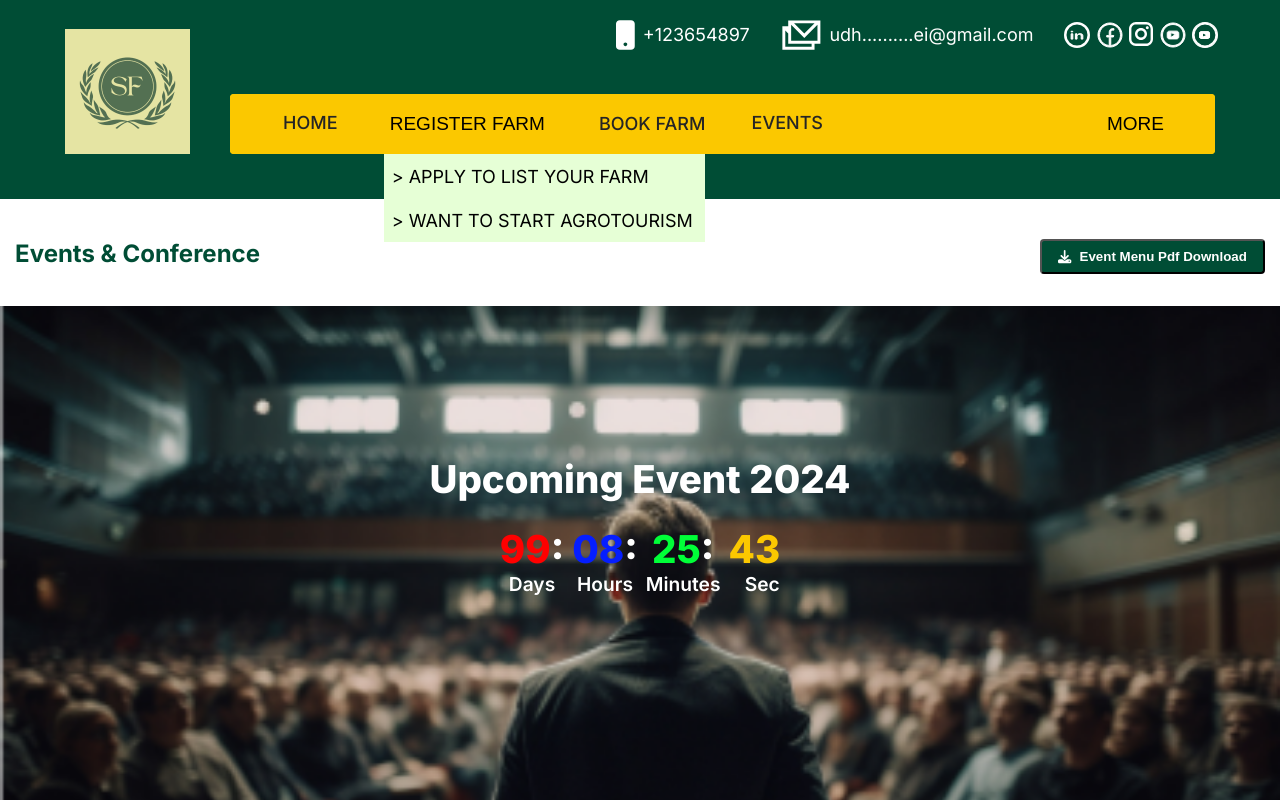
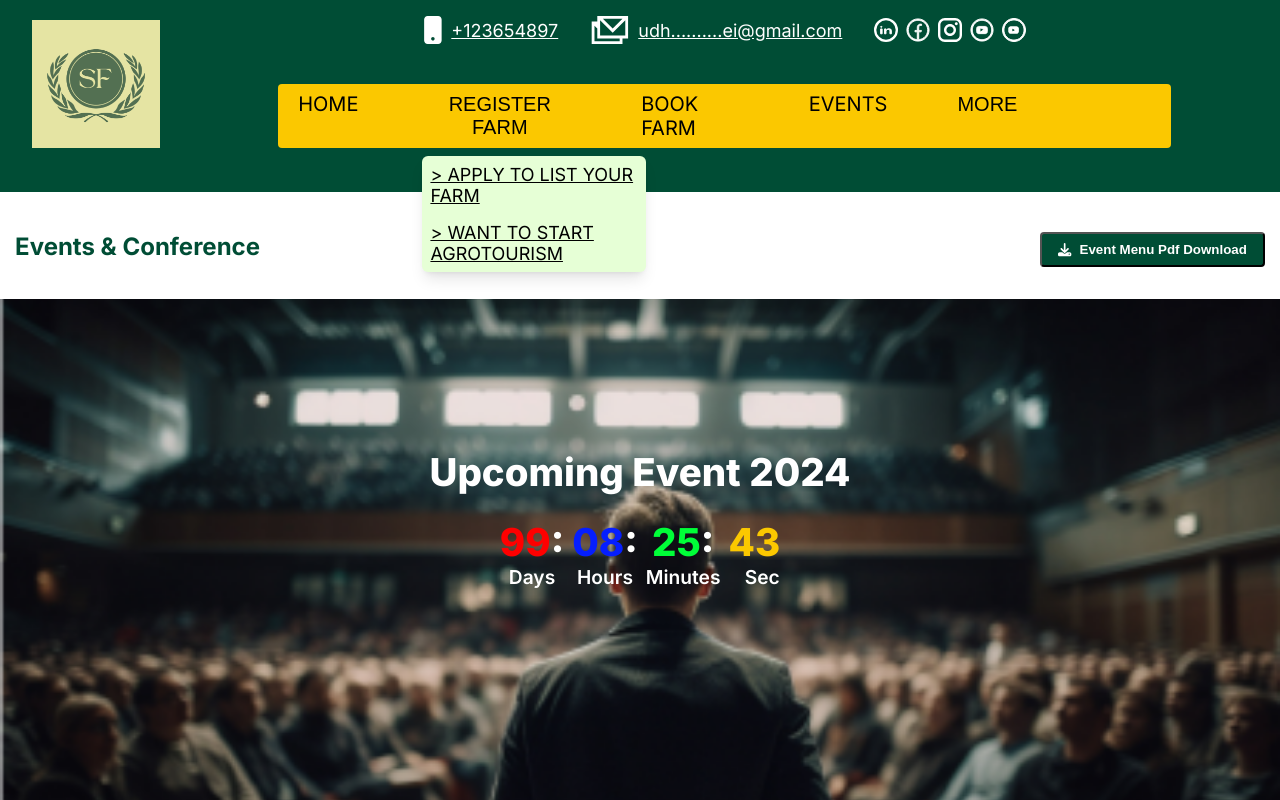
Before and after one commit to uddeshFullStack/farm2, a Next.js app: page /events in a window 1280 px wide. Both pictures are taken after a click on the button "REGISTER FARM". Shown: the top 800 px of the page. Built offline with nearby package versions, Linux system fonts and the light colour scheme.

Commit message:
"fully responsive"

```diff
--- a/components/TopNavBar.js
+++ b/components/TopNavBar.js
@@ -2,167 +2,182 @@ import PropTypes from "prop-types";
 import Link from "next/link";
 import { useRouter } from "next/router";
 import { useCallback, useState } from "react";
+import { GiHamburgerMenu } from "react-icons/gi";
+import { IoMdClose } from "react-icons/io";
 
 const TopNavBar = ({ className = "" }) => {
   const [showRegisterDropdown, setShowRegisterDropdown] = useState(false);
   const [showMoreDropdown, setShowMoreDropdown] = useState(false);
+  const [showMobileMenu, setShowMobileMenu] = useState(false);
   const router = useRouter();
+
   const onLogoClick = useCallback(() => {
     router.push("/");
   }, [router]);
 
   return (
     <header
-      className={`self-stretch bg-primary-colour flex flex-row items-end justify-start pt-5 px-[65px] pb-[45px] box-border gap-[40px] max-w-full text-left text-lg text-white font-inter mq750:gap-[20px] mq750:pl-8 mq750:pr-8 mq750:box-border ${className}`}
+      className={`flex flex-row h-10 md:h-24 lg:h-32 md:gap-0 lg:gap-20 gap-4 w-full items-end p-5  md:px-8  md:pb-11 bg-primary-colour text-white font-inter ${className}`}
     >
-      <div className="h-[199px] w-[1440px] relative bg-primary-colour hidden max-w-full" />
-      <div className="flex flex-row items-start justify-start bg-[url('/sf-page0001-1@2x.png')] bg-cover bg-no-repeat bg-[top] z-[1]">
+      <div className="flex items-center cursor-pointer" onClick={onLogoClick}>
         <img
-          className="h-[125px] w-[125px] relative object-cover z-[2] cursor-pointer"
+          className="h-[38px] w-9 md:h-24 md:w-24 lg:h-32 lg:w-32 object-cover"
           loading="lazy"
-          alt=""
+          alt="Logo"
           src="/sf-page0001-1@2x.png"
-          onClick={onLogoClick}
         />
       </div>
-      <div className="flex-1 flex flex-col items-end justify-start gap-[44px] max-w-full mq750:gap-[22px]">
-        <div className="w-[599px] flex flex-row items-start justify-start max-w-full z-[1]">
-          <div className="flex-1 flex flex-row items-start justify-start gap-[30.6px] max-w-full z-[2] mq750:gap-[15px]">
-            <div className="flex flex-row items-start justify-start gap-[8px]">
-              <div className="h-[30px] w-[18.8px] relative">
-                <img
-                  className="absolute top-[0px] left-[0px] w-full h-full"
-                  alt=""
-                  src="/vector.svg"
-                />
-              </div>
-              <div className="flex flex-col items-start justify-start pt-1 px-0 pb-0">
-                <a className="[text-decoration:none] relative text-[inherit] inline-block min-w-[109px] whitespace-nowrap">
+      <div className="flex-1 flex flex-col items-end lg:items-center space-y-4 lg:space-y-10 mr-[8vw]">
+        <div className="hidden md:flex  flex-row space-x-2 md:space-x-8">
+          <div className="flex items-center space-x-2">
+            <img src="/vector.svg" alt="Phone Icon" className="h-7 w-5" />
+            <a href="tel:+123654897" className="text-lg text-white">
               +123654897
             </a>
           </div>
-            </div>
-            <div className="flex-1 flex flex-row items-start justify-start gap-[8px]">
-              <div className="h-[30px] w-[39px] relative">
-                <img
-                  className="absolute top-[0px] left-[0px] w-full h-full"
-                  alt=""
-                  src="/vector-2.svg"
-                />
-              </div>
-              <div className="flex-1 flex flex-col items-start justify-start pt-1 px-0 pb-0">
-                <a className="[text-decoration:none] relative text-[inherit] whitespace-nowrap">
+          <div className="flex items-center space-x-1 md:space-x-2">
+            <img src="/vector-2.svg" alt="Email Icon" className="h-7 w-10" />
+            <a href="mailto:udh..........ei@gmail.com" className="text-lg text-white">
               udh..........ei@gmail.com
             </a>
           </div>
-            </div>
-            <div className="flex flex-col items-start justify-start pt-0.5 px-0 pb-0">
-              <div className="flex flex-row items-start justify-start gap-[6.5px]">
-                <div className="h-[26px] w-[26px] relative">
-                  <img
-                    className="absolute top-[0px] left-[0px] w-full h-full"
-                    alt=""
-                    src="/group-1.svg"
-                  />
-                </div>
-                <div className="h-[26px] w-[26px] relative">
-                  <img
-                    className="absolute top-[0px] left-[0px] w-full h-full"
-                    alt=""
-                    src="/vector-4.svg"
-                  />
-                </div>
-                <div className="w-6 h-6 relative">
-                  <img
-                    className="absolute top-[0px] left-[0px] w-full h-full"
-                    alt=""
-                    src="/vector-6.svg"
-                  />
-                </div>
-                <div className="h-[26px] w-[26px] relative">
-                  <img
-                    className="absolute top-[0px] left-[0px] w-full h-full"
-                    alt=""
-                    src="/group.svg"
-                  />
-                </div>
-                <div className="h-[26px] w-[26px] relative">
-                  <img
-                    className="absolute top-[0px] left-[0px] w-full h-full"
-                    alt=""
-                    src="/group-2.svg"
-                  />
+          <div className="flex items-center justify-start  space-x-1 md:space-x-2">
+            <img src="/group-1.svg" alt="Social Icon 1" className="h-6 w-6" />
+            <img src="/vector-4.svg" alt="Social Icon 2" className="h-6 w-6" />
+            <img src="/vector-6.svg" alt="Social Icon 3" className="h-6 w-6" />
+            <img src="/group.svg" alt="Social Icon 4" className="h-6 w-6" />
+            <img src="/group-2.svg" alt="Social Icon 5" className="h-6 w-6" />
           </div>
         </div>
+
+        {/* Hamburger menu for mobile */}
+        <div className="md:hidden flex items-center">
+          <button
+            onClick={() => setShowMobileMenu(!showMobileMenu)}
+            className="bg-secondary-colour border-none rounded-sm"
+          >
+            {showMobileMenu ? (
+              <IoMdClose alt="Close Icon" className="h-8 w-8 bg-secondary-colour" />
+            ) : (
+              <GiHamburgerMenu alt="Menu Icon" className="h-8 w-8 bg-secondary-colour" />
+            )}
+          </button>
         </div>
-          </div>
-        </div>
-        <div className="self-stretch h-[60px] relative rounded bg-secondary-colour max-w-full z-[1]">
-          <div className="absolute top-[calc(50%_-_30px)] left-[0px] rounded bg-secondary-colour w-full h-full hidden" />
-          <nav className="m-0 absolute top-[0px] left-[0px] rounded bg-secondary-colour w-full h-full max-w-full z-[3] text-left text-lg text-taxt-colour font-inter">
-            <div className="absolute top-[calc(50%_-_30px)] left-[0px] rounded bg-secondary-colour w-full h-full hidden" />
-            <div className="m-0 absolute top-[18px] left-[53px] w-[540px] flex flex-row items-start justify-between max-w-full z-[4] text-left text-lg text-taxt-colour font-inter">
-              <div className="m-0 flex-1 flex flex-row items-start justify-between max-w-full gap-[20px] z-[2] text-left text-lg text-taxt-colour font-inter">
-              <Link href="/" className="[text-decoration:none] uppercase font-medium text-[inherit] hover:text-white transition-colors duration-200">
+
+        <nav className="hidden md:block w-[88%]   bg-secondary-colour px-5 py-2 rounded">
+          <div className="flex flex-row  uppercase">
+            <div className="flex space-x-[2vw] lg:space-x-16">
+              <Link href="/" className="text-black no-underline hover:text-white text-[16px] md:text-[20px]">
                 Home
               </Link>
-            <div className="relative">
+              <div className="relative z-[1]">
                 <button
                   onClick={() => setShowRegisterDropdown(!showRegisterDropdown)}
-                className="text-black hover:text-white transition-colors duration-200 bg-secondary-colour border-none mr-12 hover:underline"
-                style={{fontSize:'19px'}}
+                  className="hover:text-white bg-secondary-colour border-none text-[16px] md:text-[20px] uppercase"
                 >
-                REGISTER FARM
+                  Register Farm
                 </button>
-              <Link href="/book-farm" className="[text-decoration:none] uppercase font-medium text-[inherit] whitespace-nowrap hover:text-white transition-colors duration-200">
-                Book Farm
-              </Link>
                 {showRegisterDropdown && (
-              <div className="left-0 w-63 bg-backgroundColor-custom-green" style={{marginTop:'18px'}}>
-                <Link href="/register-farm" className="  py-[11.5px] [text-decoration:none] block text-black hover:bg-white text-lg px-2">
+                  <div className="absolute left-0 w-56 bg-backgroundColor-custom-green shadow-lg rounded-md border border-gray-200" style={{ marginTop: '16px' }}>
+                    <Link href="/register-farm" className="py-2 block text-black hover:bg-white text-lg px-2">
                       &gt; APPLY TO LIST YOUR FARM
                     </Link>
-                <Link href="/start-agrotourism-form" className=" py-[11.5px] [text-decoration:none] block  text-lg text-black hover:bg-white px-2">
+                    <Link href="/start-agrotourism-form" className="py-2 block text-lg text-black hover:bg-white px-2">
                       &gt; WANT TO START AGROTOURISM
                     </Link>
                   </div>
                 )}
+
               </div>
-
-              <Link href="/events" className="[text-decoration:none] uppercase font-medium text-[inherit] whitespace-nowrap hover:text-white transition-colors duration-200">
+              <Link href="/book-farm" className="text-black no-underline hover:text-white text-[16px] md:text-[20px] ml-4 md:ml-20">
+                  Book Farm
+                </Link>
+              <Link href="/events" className="text-black no-underline hover:text-white text-[16px] md:text-[20px]">
                 Events
               </Link>
-              </div>
-            </div>
-            <div className="absolute top-[18px] left-[871px] w-[175px] h-6 z-[4]">
-              <div className="relative">
+              <div className="relative z-[1] pr-4 md:pr-32 md:mr-80">
               <button
                 onClick={() => setShowMoreDropdown(!showMoreDropdown)}
-                  className="text-black hover:text-white transition-colors duration-200 bg-secondary-colour border-none mr-12 hover:underline"
-                  style={{fontSize:'19px'}}
+                className="hover:text-white bg-secondary-colour border-none text-[16px] md:text-[20px] uppercase"
               >
-                  MORE
+                More
               </button>
               {showMoreDropdown && (
-                <div className="left-0 w-63 bg-backgroundColor-custom-green" style={{marginTop:'18px'}}>
-                  <Link href="/about-us" className="  py-[11.5px] [text-decoration:none] block text-black hover:bg-white text-lg px-2">
+                <div className="absolute left-0 w-56 bg-backgroundColor-custom-green shadow-lg rounded-md border border-gray-200" style={{ marginTop: '16px' }}>
+                  <Link href="/about-us" className="py-2 block text-black hover:bg-white text-lg px-2">
                     &gt; ABOUT US
                   </Link>
-                  <Link href="/contact-us" className=" py-[11.5px] [text-decoration:none] block  text-lg text-black hover:bg-white px-2">
+                  <Link href="/contact-us" className="py-2 block text-lg text-black hover:bg-white px-2">
                     &gt; CONTACT US
                   </Link>
-                  <Link href="/gallery" className="  py-[11.5px] [text-decoration:none] block text-black hover:bg-white text-lg px-2">
+                  <Link href="/gallery" className="py-2 block text-black hover:bg-white text-lg px-2">
                     &gt; GALLERY
                   </Link>
-                  <Link href="/award" className=" py-[11.5px] [text-decoration:none] block  text-lg text-black hover:bg-white px-2">
+                  <Link href="/award" className="py-2 block text-black hover:bg-white text-lg px-2">
                     &gt; AWARD
                   </Link>
                 </div>
               )}
             </div>
             </div>
+
+          </div>
         </nav>
+
+        {/* Mobile dropdown menu */}
+        {showMobileMenu && (
+          <nav className="md:hidden absolute top-[62px] left-0 w-full bg-secondary-colour z-[2] shadow-lg rounded-md border border-gray-200 pt-4 font-inter">
+            <div className="flex flex-col items-center justify-center space-y-4 uppercase">
+              <Link href="/" className="text-black no-underline hover:text-white text-[16px] " style={{fontWeight:'750'}}>
+                Home
+              </Link>
+              <button
+                onClick={() => setShowRegisterDropdown(!showRegisterDropdown)}
+                className="hover:text-white bg-secondary-colour border-none text-[16px] font-semibold uppercase"
+              >
+                Register Farm
+              </button>
+              {showRegisterDropdown && (
+                <div className="bg-backgroundColor-custom-green shadow-lg rounded-md border border-gray-200 ">
+                  <Link href="/register-farm" className="py-2 block text-black hover:bg-white text-lg px-2">
+                    &gt; Apply to list your farm
+                  </Link>
+                  <Link href="/start-agrotourism-form" className="py-2 block text-lg text-black hover:bg-white px-2">
+                    &gt;  Want to start agrotourism
+                  </Link>
                 </div>
+              )}
+              <Link href="/book-farm" className="text-black no-underline hover:text-white text-[16px] " style={{fontWeight:'750'}}>
+                Book Farm
+              </Link>
+              <Link href="/events" className="text-black no-underline hover:text-white text-[16px]  " style={{fontWeight:'750'}}>
+                Events
+              </Link>
+              <button
+                onClick={() => setShowMoreDropdown(!showMoreDropdown)}
+                className="hover:text-white bg-secondary-colour border-none text-[16px] font-semibold uppercase"
+              >
+                More
+              </button>
+              {showMoreDropdown && (
+                <div className="bg-backgroundColor-custom-green shadow-lg rounded-md border border-gray-200">
+                  <Link href="/about-us" className="py-2 block text-black hover:bg-white text-lg px-2">
+                    &gt; About us
+                  </Link>
+                  <Link href="/contact-us" className="py-2 block text-lg text-black hover:bg-white px-2">
+                    &gt; Contact us
+                  </Link>
+                  <Link href="/gallery" className="py-2 block text-black hover:bg-white text-lg px-2">
+                    &gt; Gallery
+                  </Link>
+                  <Link href="/award" className="py-2 block text-black hover:bg-white text-lg px-2">
+                    &gt; Award
+                  </Link>
+                </div>
+              )}
+            </div>
+          </nav>
+        )}
       </div>
     </header>
   );
--- a/components/footer.js
+++ b/components/footer.js
@@ -8,7 +8,7 @@ const Footer = ({ className = "" }) => {
 
   return (
     <footer
-      className={`w-screen ml-[-3px] self-stretch bg-primary-colour flex flex-col items-end justify-start pt-[30px] pb-[25.5px] pr-[5px] pl-0 box-border gap-[25.8px] text-left text-xl text-secondary-colour font-inter mq450:pt-5 mq450:pb-5 mq450:box-border ${className}`}
+      className={`w-screen  self-stretch bg-primary-colour flex flex-col items-end justify-start pt-[30px] pb-[25.5px] pr-[5px] pl-0 box-border gap-[25.8px] text-left text-xl text-secondary-colour font-inter mq450:pt-5 mq450:pb-5 mq450:box-border ${className}`}
     >
       <div className="self-stretch h-[400px] relative bg-primary-colour hidden" />
       <div className="self-stretch flex flex-row items-start justify-end py-0 pr-[67px] pl-[65px] box-border max-w-full mq750:pl-8 mq750:pr-[33px] mq750:box-border">
```
Lines whose indentation alone changed are shown as unchanged.
